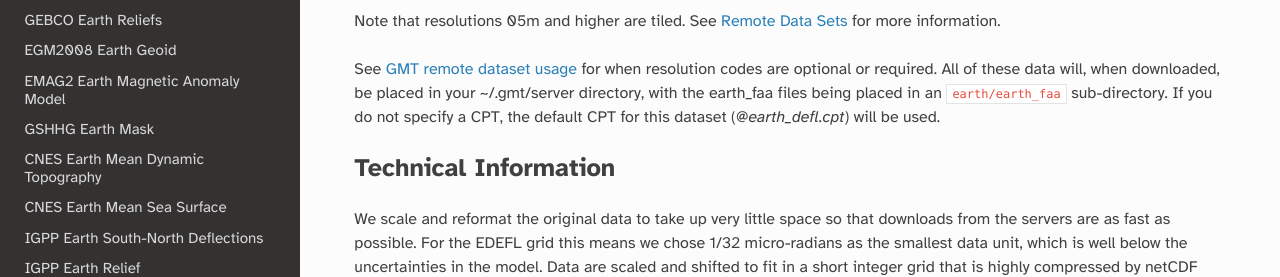
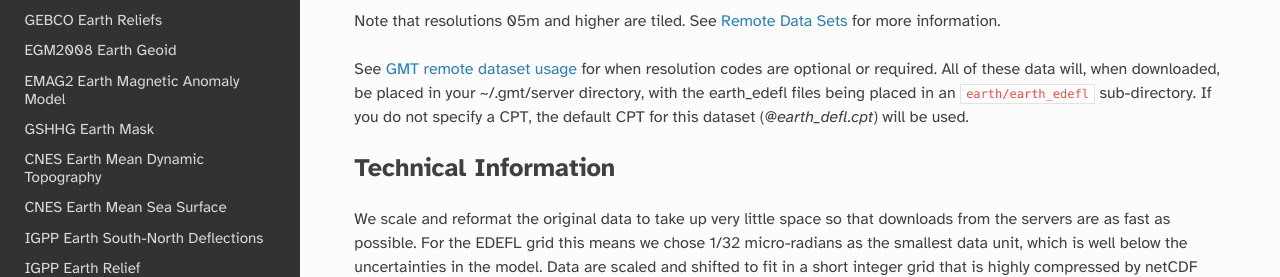
Before and after one commit to GenericMappingTools/remote-datasets, a Sphinx documentation site: the page built from docs/earth-edefl.rst, in a window 1280 px wide and 900 px high, scrolled down 1014 px. Shown: the part 278-555 px from the top of the window. Built offline with Sphinx 7.4.7 and the Read the Docs theme 3.1.0, drawn with Linux system fonts in a browser that asks for light colours.

Commit message:
Fix 'faa' to 'edefl' (#129)

```diff
--- a/docs/earth-edefl.rst
+++ b/docs/earth-edefl.rst
@@ -50,7 +50,7 @@ See :gmt-docs:`Remote Data Sets <datasets/remote-data.html>` for more informatio
 
 See :gmt-docs:`GMT remote dataset usage <datasets/remote-data.html#usage>` for when resolution codes are optional or required.
 All of these data will, when downloaded, be placed in your ~/.gmt/server directory, with
-the earth_faa files being placed in an ``earth/earth_faa`` sub-directory. If you do not
+the earth_edefl files being placed in an ``earth/earth_edefl`` sub-directory. If you do not
 specify a CPT, the default CPT for this dataset (*@earth_defl.cpt*) will be used.
 
 Technical Information
```
